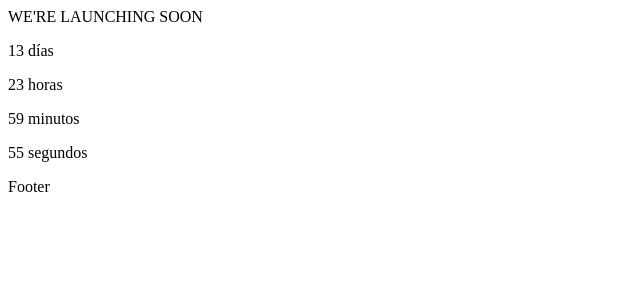
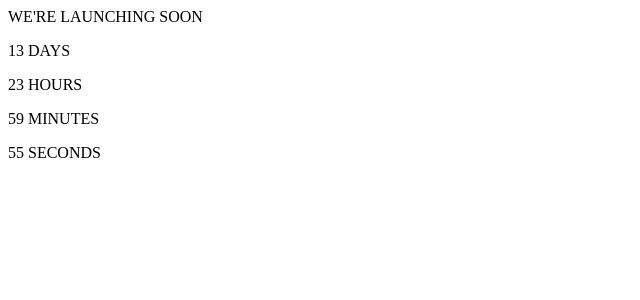
Before and after one commit to SFCC5555/launch-countdown-timer, a React (Vite) app: page / in a window 1280 px wide. Shown: the top 300 px of the page, without its empty margins (0-640 px from the left). Built offline with nearby package versions, Linux system fonts and the light colour scheme.

Commit message:
footer update

```diff
--- a/src/components/Countdown.jsx
+++ b/src/components/Countdown.jsx
@@ -1,6 +1,11 @@
 import { useEffect, useState } from "react";
+import { useContext } from "react";
+import { AppContext } from "../context/AppContext";
+import data from '../data.json';
 
 const Countdown = () => {
+
+  const {language} = useContext(AppContext);
 
   const [countdown, setCountdown] = useState({ days: 0, hours: 0, minutes: 0, seconds: 0 });
 
@@ -83,10 +88,10 @@ const Countdown = () => {
 
   return (
     <div>
-      <p>{countdown.days} días</p>
-      <p>{countdown.hours} horas</p>
-      <p>{countdown.minutes} minutos</p>
-      <p>{countdown.seconds} segundos</p>
+      <p>{countdown.days} {data.language[language.status].days}</p>
+      <p>{countdown.hours} {data.language[language.status].hours}</p>
+      <p>{countdown.minutes} {data.language[language.status].minutes}</p>
+      <p>{countdown.seconds} {data.language[language.status].seconds}</p>
     </div>
   );
 };
--- a/src/components/Footer.jsx
+++ b/src/components/Footer.jsx
@@ -1,6 +1,14 @@
+import facebook from '../assets/images/icon-facebook.svg';
+import instagram from '../assets/images/icon-instagram.svg';
+import pinterest from '../assets/images/icon-pinterest.svg';
+
 const Footer = () => {
   return (
-    <div>Footer</div>
+    <div>
+      <span style={{backgroundImage:`url(${facebook})`}}/>
+      <span style={{backgroundImage:`url(${instagram})`}}/>
+      <span style={{backgroundImage:`url(${pinterest})`}}/>
+    </div>
   )
 }
 
```
